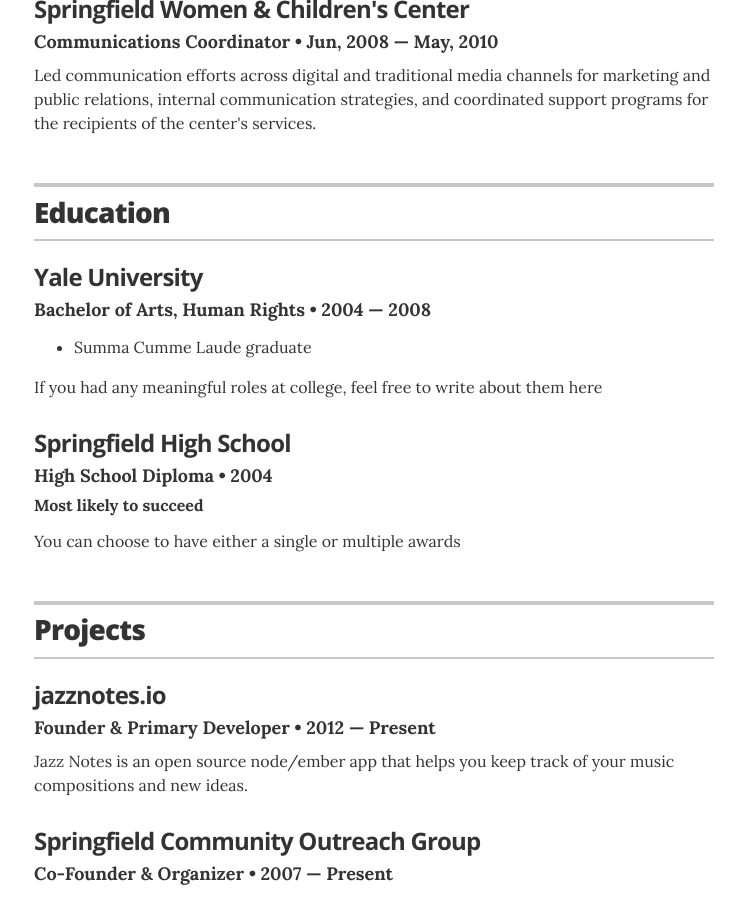
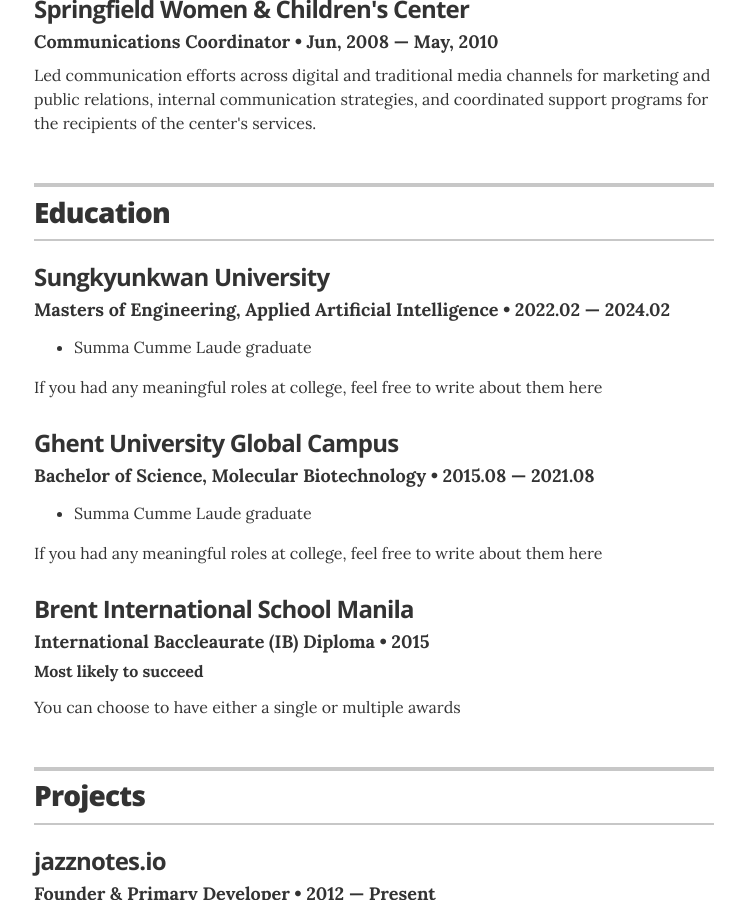
Before and after one commit to donggeunko/donggeunko2.github.io, a Jekyll site: the page built from index.html, in a window 1280 px wide and 900 px high, scrolled down 1033 px. Shown: the whole window, without its empty margins (266-1011 px from the left). Built offline with Jekyll 4.4.1, drawn with Linux system fonts in a browser that asks for light colours.

Commit message:
Update education.yml

```diff
--- a/_data/education.yml
+++ b/_data/education.yml
@@ -1,13 +1,22 @@
 # Degree
-- degree: Bachelor of Arts, Human Rights
-  uni: Yale University
-  year: 2004 &mdash; 2008
+
+- degree: Masters of Engineering, Applied Artificial Intelligence
+  uni: Sungkyunkwan University
+  year: 2022.02 &mdash; 2024.02
   awards:
     - award: Summa Cumme Laude graduate
   summary: If you had any meaningful roles at college, feel free to write about them here
 
-- degree: High School Diploma
-  uni: Springfield High School
-  year: 2004
+
+- degree: Bachelor of Science, Molecular Biotechnology
+  uni: Ghent University Global Campus
+  year: 2015.08 &mdash; 2021.08
+  awards:
+    - award: Summa Cumme Laude graduate
+  summary: If you had any meaningful roles at college, feel free to write about them here
+
+- degree: International Baccleaurate (IB) Diploma
+  uni: Brent International School Manila
+  year: 2015
   award: Most likely to succeed
   summary: You can choose to have either a single or multiple awards
```
